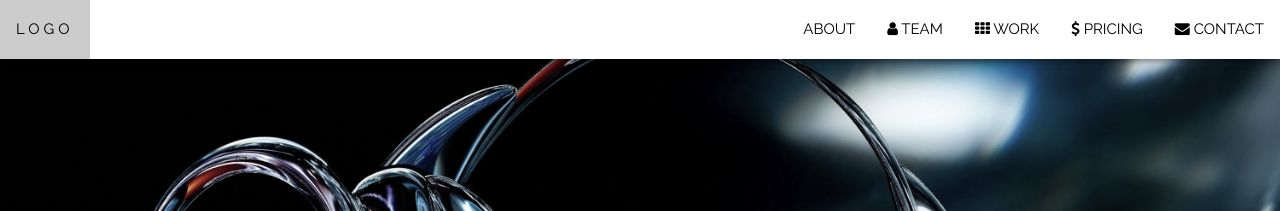
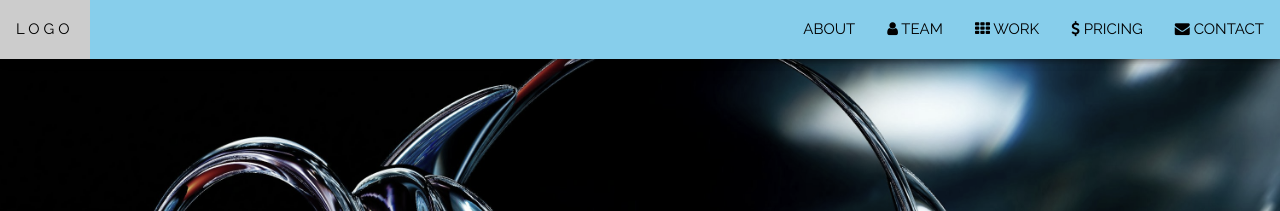
Before and after one commit to MahidDhaka/Final-Project, a plain HTML site: page index.html in a window 1280 px wide. Shown: the top 211 px of the page. Drawn offline with nearby package versions, Linux system fonts and the light colour scheme.

Commit message:
this is colour change

```diff
--- a/index.html
+++ b/index.html
@@ -42,7 +42,7 @@
 
 
 <div class="w3-top">
-  <div class="w3-bar w3-white w3-card" id="myNavbar">
+  <div class="w3-bar w3-light-blue w3-card" id="myNavbar">
     <a href="#home" class="w3-bar-item w3-button w3-wide">LOGO</a>
 
     <div class="w3-right w3-hide-small">
```
